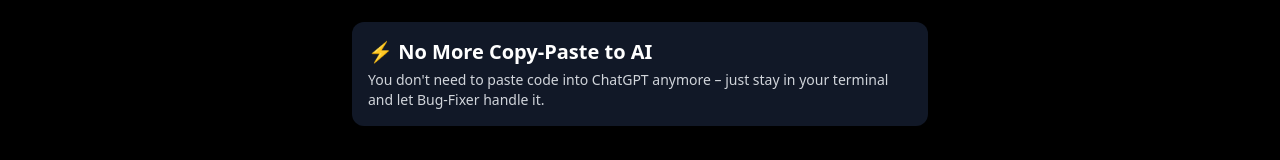
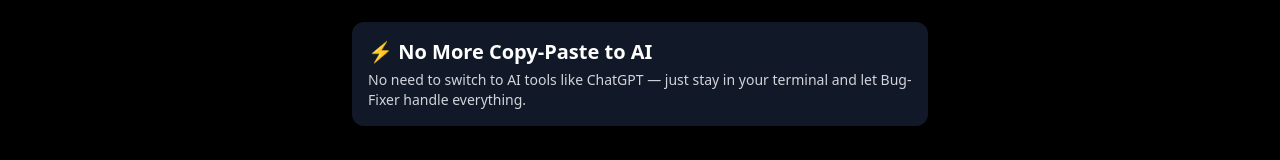
Before and after one commit to Vishal07-dev/bug-fixer, an Angular app: page /login in a window 1280 px wide. Shown: the part 594-754 px from the top of the page. Built offline with nearby package versions, Linux system fonts and the light colour scheme.

Commit message:
changed content

```diff
--- a/src/app/Components/login/login.component.html
+++ b/src/app/Components/login/login.component.html
@@ -77,7 +77,7 @@
       <div class="bg-gray-900 rounded-xl shadow p-4">
         <h3 class="text-xl font-semibold">⚡ No More Copy-Paste to AI</h3>
         <p class="text-sm mt-1 text-gray-300">
-          You don't need to paste code into ChatGPT anymore – just stay in your terminal and let Bug-Fixer handle it.
+          No need to switch to AI tools like ChatGPT — just stay in your terminal and let Bug-Fixer handle everything.
         </p>
       </div>
     </div>
```
